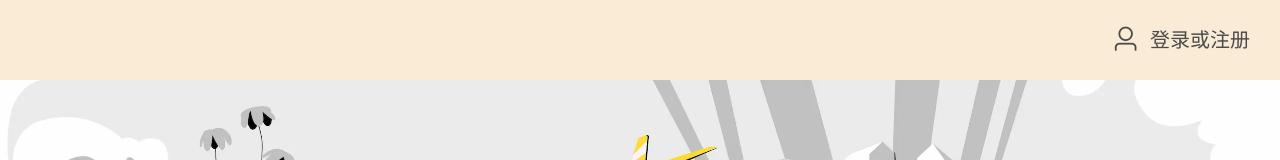
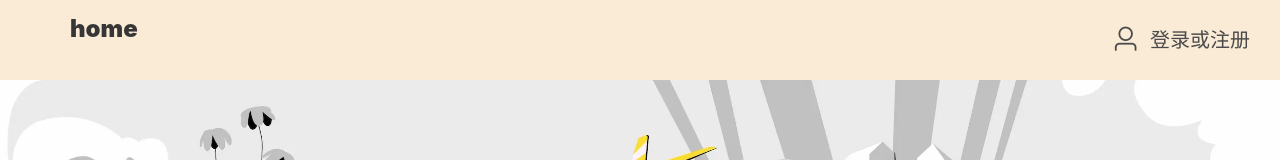
Before and after one commit to zpy1207/ticket-purchase, a Nuxt app: page / in a window 1280 px wide. Shown: the top 160 px of the page. Built offline with nearby package versions, Linux system fonts and the light colour scheme; what vue-session would draw is missing.

Commit message:
add header title

```diff
--- a/assets/styles/components/headerTab.scss
+++ b/assets/styles/components/headerTab.scss
@@ -10,3 +10,12 @@
 .header__label {
   font-size: 1.25rem;
 }
+
+.title {
+  flex: 1 1 0%;
+  text-align: start;
+  font-size: 1.5rem;
+  padding-left: 50px;
+  font-weight: 900;
+  margin-bottom: 0;
+}
--- a/components/HeaderTab.vue
+++ b/components/HeaderTab.vue
@@ -1,6 +1,8 @@
 <template>
     <div class="index-page__header">
       <img class="index-page__header-logo">
+
+      <div class="title">{{ title }}</div>
 
       <!-- order -->
       <div
@@ -29,6 +31,7 @@
 <script>
 export default {
   props: {
+    title: { type: String, default: '' },
     user: { type: Object, default: null }
     // userName: { type: String, default: }
   },
--- a/pages/index.vue
+++ b/pages/index.vue
@@ -1,6 +1,7 @@
 <template>
   <div class="index-page">
   <header-tab
+    title="home"
     :user="currentUser"
     @logOut="logOut"
     @showLoginPane="showLoginPane"
@@ -71,7 +72,7 @@ export default {
       // send login request
       this.userLogin(number, psd)
       if (this.currentUser) {
-        window.localStorage.setItem('userName', this.currentUser.userName)
+        window.localStorage.setItem('user', JSON.stringify(this.currentUser))
       }
       console.log(window.localStorage.getItem('userName'))
     },
--- a/pages/myOrder.vue
+++ b/pages/myOrder.vue
@@ -16,8 +16,14 @@ export default {
     }
   },
   mounted() {
-    this.user = this.$route.query.user
-    console.log(this.user)
+    this.mountedInit()
+  },
+  methods: {
+    mountedInit() {
+      if (process.browser) {
+        this.user = JSON.parse(window.localStorage.getItem('user'))
+      }
+    }
   }
 }
 </script>
```
